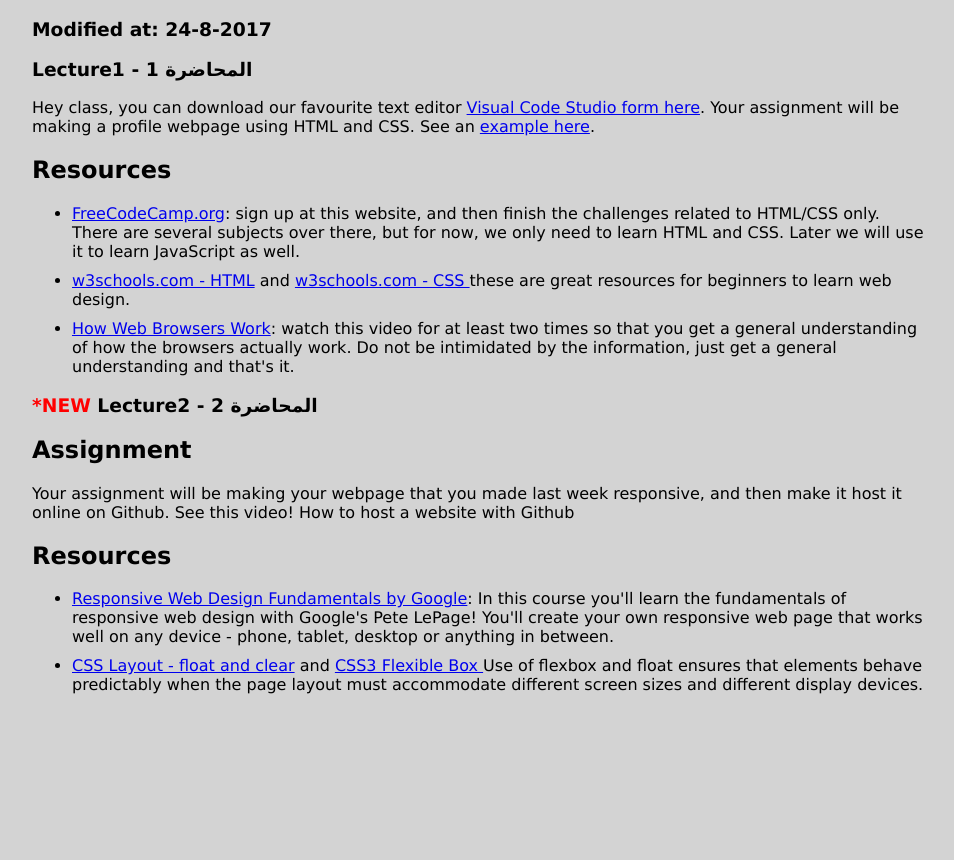
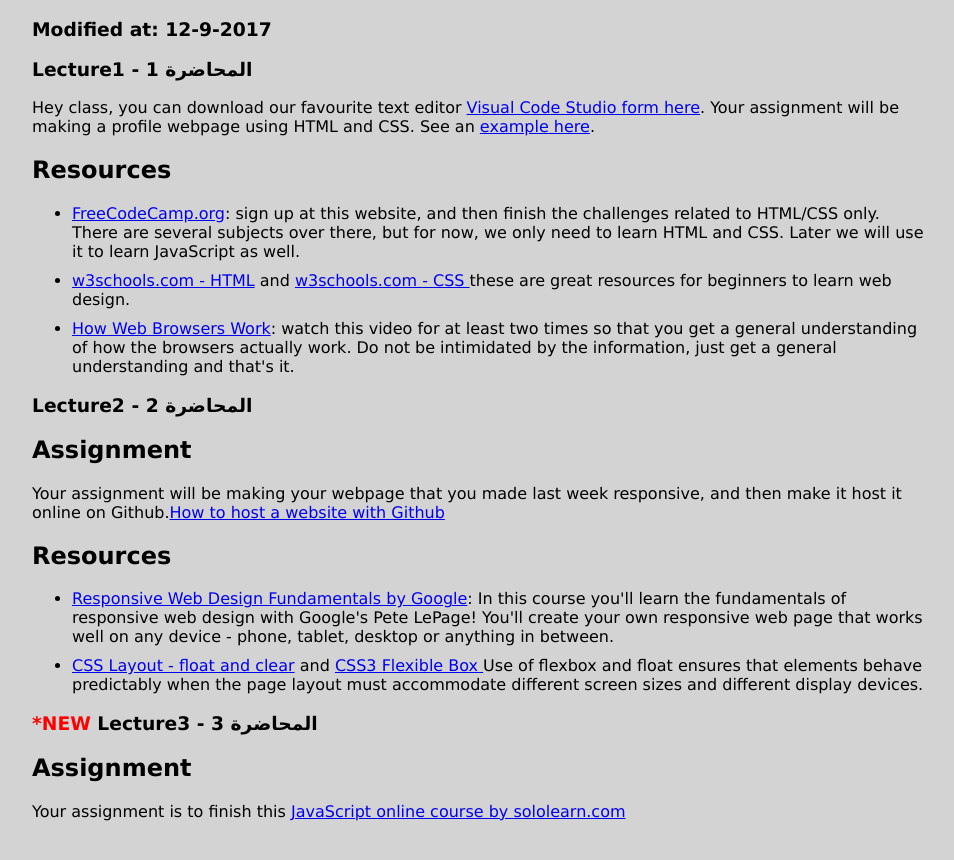
Before and after one commit to yousifAlneamy/yousifAlneamy.github.io, a plain HTML site: page lectures/summer-training/index.html in a window 1280 px wide. Shown: the part 90-950 px from the top of the page, without its empty margins (104-1058 px from the left). Drawn offline with Linux system fonts and the light colour scheme.

Commit message:
Update index.html

```diff
--- a/lectures/summer-training/index.html
+++ b/lectures/summer-training/index.html
@@ -27,7 +27,7 @@
   <body>
     <header id="mainHeader">
       <h1>Summer Training Lecture Notes</h1>
-      <h3>Modified at: 24-8-2017</h3>
+      <h3>Modified at: 12-9-2017</h3>
     </header>
     <div id="lecturesDiv">
       <div class="lecture">
@@ -56,12 +56,12 @@
       </div>
 
       <div class="lecture">
-        <h3> <span style="color: red">*NEW</span> Lecture2 - المحاضرة 2</h3>
+        <h3> Lecture2 - المحاضرة 2</h3>
         <div>
           <h2>Assignment</h2>
           <p>Your assignment will be making your webpage that you made last week responsive, and then make it host it online
-            on Github. See this video!<a href="https://www.youtube.com/watch?v=3jt-J4Rc__M"></a> How to host a website with
-            Github </p>
+            on Github.<a href="https://www.youtube.com/watch?v=3jt-J4Rc__M">How to host a website with
+              Github</a></p>
           <h2>Resources</h2>
           <ul>
             <li><a target="_blank" href="https://www.udacity.com/course/responsive-web-design-fundamentals--ud893">Responsive Web Design Fundamentals
@@ -75,6 +75,15 @@
           </ul>
         </div>
       </div>
+
+      <div class="lecture">
+        <h3> <span style="color: red">*NEW</span> Lecture3 - المحاضرة 3</h3>
+        <div>
+          <h2>Assignment</h2>
+          <p>Your assignment is to finish this <a href="https://www.sololearn.com/User/Login/?ReturnUrl=%2fPlay%2fJavaScript#"> JavaScript online course by sololearn.com</a></p>
+
+        </div>
+      </div>
     </div>
   </body>
 
```
